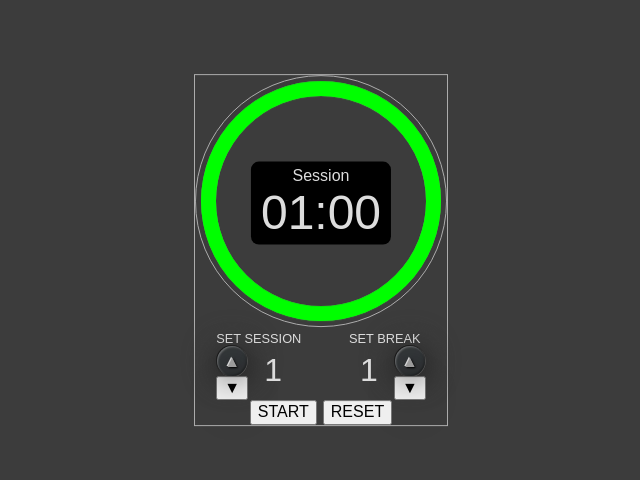
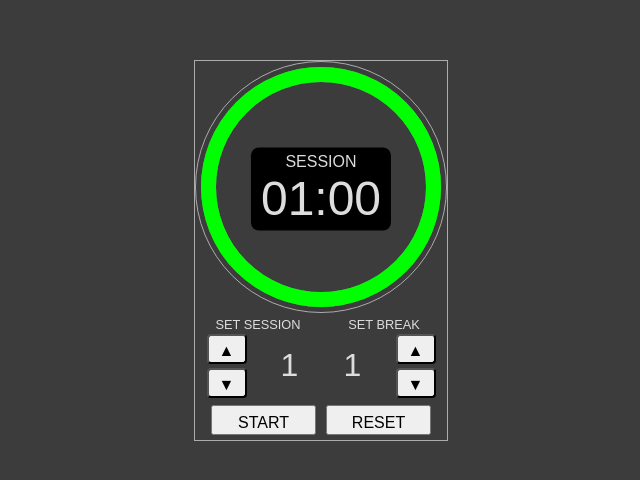
Before and after one commit to brimarq/fcc-pomodoro-clock, a React (Create React App) app: page / in a window 1280 px wide. Shown: the part 150-630 px from the top of the page, without its empty margins (319-959 px from the left). Built offline with nearby package versions, Linux system fonts and the light colour scheme.

Commit message:
more aesthetic adjustments

```diff
--- a/src/App.css
+++ b/src/App.css
@@ -1,13 +1,16 @@
 .App {
   text-align: center;
   height: 100vh;
-  display: grid;
-  grid-template-rows: 1fr auto 1fr;
+  /* display: grid; */
+  /* grid-template-rows: 1fr auto 1fr;
   grid-template-rows: auto 2fr auto;
   grid-template-areas:
     "hdr"
     "main"
-    "ftr";
+    "ftr"; */
+    display: flex;
+    flex-direction: column;
+    justify-content: space-between;
   color: #ddd;
 }
 
@@ -27,9 +30,13 @@
   /* display: grid;
   grid-template-columns: 1fr 300px 1fr;
   grid-template-areas: ". timer ."; */
-  position: relative;
+  /* position: relative; */
   /* align-items: space-around; */
   /* justify-content: center; */
+  display: flex;
+  flex-direction: row;
+  justify-content: center;
+  align-items: center;
 }
 
 .App-footer {
--- a/src/App.js
+++ b/src/App.js
@@ -8,9 +8,7 @@ class App extends Component {
     //const { isBreak, isRunning, timer, breakLength, sessionLength } = store.getState();
     return (
       <div className="App">
-        <header className="App-header">
-
-        </header>
+        <header className="App-header"></header>
         <main className="App-main">
           <Timer {...store.getState()} />
         </main>
--- a/src/Timer.css
+++ b/src/Timer.css
@@ -1,8 +1,9 @@
 #timer {
-  position: absolute;
+  /* position: absolute;
   top: 50%;
   left: 50%;
-  transform: translate(-50%, -50%);
+  transform: translate(-50%, -50%); */
+  /* margin: auto; */
   display: flex;
   flex-direction: column;
   border: 1px solid #acacac;
--- a/src/TimerControls.css
+++ b/src/TimerControls.css
@@ -1,3 +1,11 @@
+#timer-controls {
+  display: flex;
+  justify-content: center;
+}
+
 #timer-controls button {
-  margin: 0 3px;
+  margin: 5px;
+  height: 30px;
+  width: 105px;
+  line-height: 30px;
 }
--- a/src/TimerDisplay.css
+++ b/src/TimerDisplay.css
@@ -8,6 +8,10 @@
   padding: 5px 10px;
 }
 
+#timer-label {
+  text-transform: uppercase;
+}
+
 #time-left {
   font-size: 3em;
 }
--- a/src/TimerLength.css
+++ b/src/TimerLength.css
@@ -1,6 +1,7 @@
 #break-setting, #session-setting {
   display: flex;
   flex-direction: column;
+  width: 50%;
   /* border: 1px solid red; */
 }
 
@@ -8,6 +9,8 @@
   text-transform: uppercase;
   font-size: 0.8em;
 }
+
+
 
 .setting-container {
   display: flex;
@@ -21,21 +24,45 @@
 .setting-buttons {
   display: flex;
   flex-direction: column;
+  width: 50%;
+  align-items: center;
 }
 
 .setting-length {
-  width: 50px;
+  width: 50%;
   display: flex;
+  flex-direction: column;
   justify-content: center;
 }
 
 #break-length, #session-length {
   font-size: 2em;
-  line-height: 1.5;
+  /* margin: auto;
+  padding: 5% 10%; */
+  /* line-height: 1.5; */
   /* border: 1px solid red; */
 
 }
 
+.btn-setting-up,
+.btn-setting-down {
+  height: 30px;
+  width: 40px;
+  padding: 0;
+  line-height: 30px;
+  border-radius: 4px;
+  margin: 2px 0;
+}
+
+.btn-setting-up {
+
+}
+
+
+
+.btn-setting-down {
+
+}
 
 
 
--- a/src/TimerLength.js
+++ b/src/TimerLength.js
@@ -28,19 +28,13 @@ class TimerLength extends PureComponent {
         <div id={setting + "-label"}>{"set " + setting}</div>
         <div className="setting-container">
           <div className="setting-buttons">
-            <button id={setting + "-increment"} className="btn" type="button" disabled={isRunning} onClick={this.handleClick}>&#9650;</button>
-            <button id={setting + "-decrement"} type="button" disabled={isRunning} onClick={this.handleClick}>&#9660;</button>
+            <button id={setting + "-increment"} className="btn-setting-up" type="button" disabled={isRunning} onClick={this.handleClick}>&#9650;</button>
+            <button id={setting + "-decrement"} className="btn-setting-down" type="button" disabled={isRunning} onClick={this.handleClick}>&#9660;</button>
           </div>
           <div className="setting-length">
             <div id={setting + "-length"}>{length}</div>
           </div>
-
         </div>
-
-
-
-
-
       </div>
     );
   }
--- a/src/index.css
+++ b/src/index.css
@@ -1,112 +1,45 @@
+:root {
+  /* .rubber-pad colors */
+  --rubber-pad-color: hsla(0, 0%, 60%, 1);
+  --rubber-pad-background-color: hsla(205, 8%, 15%, 1);
+  --rubber-pad-text-shadow-color: hsla(0, 0%, 100%, 0.8);
+  --rubber-pad-active-color: hsla(0, 0%, 0%, 0.7);
+  --rubber-pad-active-text-shadow-color: hsla(0, 0%, 100%, 0.15);
+  --rubber-pad-edge-color-light: hsla(0, 0%, 100%, 0.3);
+  --rubber-pad-edge-color-dark: hsla(0, 0%, 0%, 0.5);
+  --rubber-pad-fill-color-light: hsla(0, 0%, 100%, 0.1);
+  --rubber-pad-fill-color-dark: hsla(0, 0%, 0%, 0.2);
+  --rubber-pad-drop-shadow-color: hsla(0, 0%, 0%, 1);
+  --rubber-pad-before-background-color: hsla(0, 0%, 10%, 1);
+  --rubber-pad-before-shadow-color-light: hsla(0, 0%, 100%, 0.1);
+  --rubber-pad-before-shadow-color-dark: hsla(0, 0%, 0%, 0.4);
+  --rubber-pad-before-edge-blur-color: hsla(0, 0%, 23%, 1);
+
+}
+
+
+
 body {
   margin: 0;
   padding: 0;
   font-family: Arial, Helvetica, sans-serif;
+  /* font-family: -apple-system, BlinkMacSystemFont, "Segoe UI", "Roboto", "Oxygen",
+    "Ubuntu", "Cantarell", "Fira Sans", "Droid Sans", "Helvetica Neue",
+    sans-serif; */
+  -webkit-font-smoothing: antialiased;
+  -moz-osx-font-smoothing: grayscale;
   background-color: #3C3C3C;
   color: #ddd;
+  /* height: 100%; */
 }
 
-/* button {
-  display: inline-block;
-  border: none;
-  padding: 1rem 2rem;
-  margin: 0;
-  text-decoration: none;
-  background: #0069ed;
-  color: #ffffff;
-  font-family: sans-serif;
-  font-size: 1rem;
-  line-height: 1;
-  cursor: pointer;
-  text-align: center;
-  transition: background 250ms ease-in-out, transform 150ms ease;
-  -webkit-appearance: none;
-  -moz-appearance: none;
-}
 
-button:hover,
-button:focus {
-  background: #0053ba;
-}
-
-button:focus {
-  outline: 1px solid #fff;
-  //outline-offset: -4px;
-}
-
-button:active {
-  transform: scale(0.99);
-} */
-
-/* button {
-  backface-visibility: hidden;
-  position: relative;
-  cursor: pointer;
-  display: inline-block;
-  white-space: nowrap;
-  background: linear-gradient(180deg,#f9f9f9 0%,#e0e0e0 100%);
-  border-radius: 100px;
-  border: 0.5px solid rgba(0,0,0,0.2);
-  border-width: 0.5px 0.5px 0.5px 0.5px;
-  padding: 4px 22px 5px 22px;
-  box-shadow: 0px 1px 1px rgba(0,0,0,0.6),0px 0px 5px #ffffff,0px 1px 0px 3px rgba(0%,0%,0%,0.2),inset 0px 1px 0px #ffffff;
-    color: #273;
-  font-size: 16px;
-  font-family: Helvetica Neue;
-  font-weight: 900;
-  font-style: normal
-} */
-
-
-
-/* button {
-  display: inline-block;
-  cursor: pointer;
-  border: none;
-  padding: 1rem 2rem;
-  padding: 0.4rem .5rem;
-  margin: 0;
-  text-decoration: none;
-  background: linear-gradient(180deg,hsl(0, 0%, 40%, 1) 0%,hsl(0, 0%, 30%, 1) 100%);
-  border: 0.5px solid rgba(255, 255, 255, 0.1);
-  border-radius: 100px;
-  box-shadow:
-    0px 1px 1px rgba(0,0,0,0.6),
-    0px 0px 5px #ffffff,
-    0px 1px 0px 3px rgba(0%,0%,0%,0.2),
-    inset 0px 1px 0px rgba(255, 255, 255, 0.5);
-  color: #ffffff;
-  font-family: sans-serif;
-  font-size: .8rem;
-  line-height: 1;
-  text-align: center;
-  transition: background 250ms ease-in-out, transform 150ms ease;
-  -webkit-appearance: none;
-  -moz-appearance: none;
-}
-
-button:hover,
-button:focus {
-  background: linear-gradient(180deg,hsl(0, 0%, 50%, 1) 0%,hsl(0, 0%, 40%, 1) 100%);
-}
-
-button:focus {
-  outline: 1px solid #fff;
-  outline-offset: -4px;
-  outline: none;
-}
-
-button:active {
-  transform: scale(0.99);
-} */
-
-
+/**** Button resets from normalize.css  ****/
+button {
   /**
     * 1. Change the font styles in all browsers.
     * 2. Remove the margin in Firefox and Safari.
   */
-
- button {
   font-family: inherit; /* 1 */
   font-size: 100%; /* 1 */
   line-height: 1.15; /* 1 */
@@ -140,6 +73,121 @@ button:active {
   outline-offset: -4px; */
   outline: none;
 }
+
+.rubber-pad {
+  /* --pixels-w: 140;
+  --pixels-h: 140; */
+  --rubber-pad-w: calc(1px * var(--pixels-w));
+  --rubber-pad-h: calc(1px * var(--pixels-h));
+  --rubber-pad-font-size: calc(1em * calc(var(--pixels-h) * .0357)); /* replaces 5em */
+
+
+
+  /* box-shadows */
+  --rubber-pad-box-shadow-default:
+    /* upper left edge shine */
+    inset calc(var(--rubber-pad-w) * 0.0072) calc(var(--rubber-pad-h) * 0.0072) calc(var(--rubber-pad-h) * 0.0143) var(--rubber-pad-edge-color-light),
+    /* upper fill light */
+    inset calc(var(--rubber-pad-w) * 0.0214) calc(var(--rubber-pad-h) * 0.1) calc(var(--rubber-pad-h) * 0.32) var(--rubber-pad-fill-color-light),
+    /* bottom edge shade */
+    inset calc(var(--rubber-pad-w) * -0.0072) calc(var(--rubber-pad-h) * -0.0072) calc(var(--rubber-pad-h) * 0.0143) var(--rubber-pad-edge-color-dark),
+    /* lower fill shade */
+    inset calc(var(--rubber-pad-w) * -0.0214) calc(var(--rubber-pad-h) * -0.1) calc(var(--rubber-pad-h) * 0.32) var(--rubber-pad-fill-color-dark),
+    /* drop shadow */
+    calc(var(--rubber-pad-w) * 0.0072) calc(var(--rubber-pad-h) * 0.036) calc(var(--rubber-pad-h) * 0.21) calc(var(--rubber-pad-h) * -0.029) var(--rubber-pad-drop-shadow-color);
+
+  --rubber-pad-box-shadow-before:
+    /* bottom edge shine */
+    inset calc(var(--rubber-pad-w) * -0.0072) calc(var(--rubber-pad-h) * -0.0072) calc(var(--rubber-pad-h) * 0.0143) var(--rubber-pad-edge-color-light),
+    /* lower fill light */
+    inset calc(var(--rubber-pad-w) * -0.036) calc(var(--rubber-pad-h) * -0.1) calc(var(--rubber-pad-h) * 0.286) var(--rubber-pad-fill-color-light),
+    /* top edge shade */
+    inset calc(var(--rubber-pad-w) * 0.0072) calc(var(--rubber-pad-h) * 0.0072) calc(var(--rubber-pad-h) * 0.0143) var(--rubber-pad-edge-color-dark),
+    /* upper fill shade */
+    inset calc(var(--rubber-pad-w) * 0.036) calc(var(--rubber-pad-h) * 0.1) calc(var(--rubber-pad-h) * 0.286) var(--rubber-pad-fill-color-dark),
+    /* upper outer shadow */
+    calc(var(--rubber-pad-w) * -0.0143) calc(var(--rubber-pad-h) * -0.286) calc(var(--rubber-pad-h) * 0.358) calc(var(--rubber-pad-h) * -0.143) var(--rubber-pad-before-shadow-color-light),
+    /* lower outer shadow */
+    calc(var(--rubber-pad-w) * 0.0143) calc(var(--rubber-pad-h) * 0.25) calc(var(--rubber-pad-h) * 0.358) calc(var(--rubber-pad-h) * -0.072) var(--rubber-pad-before-shadow-color-dark),
+    /* light blur around border */
+    0px 0px calc(var(--rubber-pad-h) * 0.179) calc(var(--rubber-pad-h) * 0.0573) var(--rubber-pad-before-edge-blur-color);
+
+  --rubber-pad-box-shadow-active:
+    /* upper left edge shine (same as default) */
+    inset calc(var(--rubber-pad-w) * 0.0072) calc(var(--rubber-pad-h) * 0.0072) calc(var(--rubber-pad-h) * 0.0143) var(--rubber-pad-edge-color-light),
+    /* upper fill shade ( xy offsets and blur same as default, color dark */
+    inset calc(var(--rubber-pad-w) * 0.0214) calc(var(--rubber-pad-h) * 0.1) calc(var(--rubber-pad-h) * 0.32) var(--rubber-pad-fill-color-dark),
+    /* bottom edge shade (same as default) */
+    inset calc(var(--rubber-pad-w) * -0.0072) calc(var(--rubber-pad-h) * -0.0072) calc(var(--rubber-pad-h) * 0.0143) var(--rubber-pad-edge-color-dark),
+    /* lower fill light ( xy offsets and blur same as default, color light */
+    inset calc(var(--rubber-pad-w) * -0.0214) calc(var(--rubber-pad-h) * -0.1) calc(var(--rubber-pad-h) * 0.32) var(--rubber-pad-fill-color-light),
+    /* drop shadow (same as default w/shorter blur radius) */
+    calc(var(--rubber-pad-w) * 0.0072) calc(var(--rubber-pad-h) * 0.036) calc(var(--rubber-pad-h) * 0.072) calc(var(--rubber-pad-h) * -0.029) var(--rubber-pad-drop-shadow-color);
+
+  position: relative;
+  cursor: pointer;
+  width: calc(1px * var(--pixels-w)); /* original width: 140px */
+  height: calc(1px * var(--pixels-h)); /* original height: 140px */
+  line-height: var(--rubber-pad-h); /* original line-height: 140px */
+  background: var(--rubber-pad-background-color);
+  margin: calc(var(--rubber-pad-h) * .5) calc(var(--rubber-pad-h) * .5);
+  border: none;
+  text-align: center;
+  border-radius: 999px;
+  color: var(--rubber-pad-color);
+  text-shadow: -1px -1px 0px var(--rubber-pad-text-shadow-color), 1px 1px 2px var(--rubber-pad-drop-shadow-color);
+  /* text-shadow: calc(var(--rubber-pad-w) * -0.0072) calc(var(--rubber-pad-h) * -0.0072) 0px rgba(255,255,255,0.8), calc(var(--rubber-pad-w) * 0.0072) calc(var(--rubber-pad-h) * 0.0072) calc(var(--rubber-pad-h) * 0.0143) rgba(0,0,0,1); */
+  /* font-size: 5em; */
+  font-size: var(--rubber-pad-font-size);
+  font-family: sans-serif;
+  box-shadow: var(--rubber-pad-box-shadow-default);
+  -webkit-transition: 0.1s ease-out;
+  -moz-transition:    0.1s ease-out;
+  -o-transition:      0.1s ease-out;
+  transition:         0.1s ease-out;
+  /* Disable selection of button text */
+  -webkit-user-select: none;
+  -moz-user-select: none;
+  -ms-user-select: none;
+  user-select: none;
+  /* box-sizing: border-box; */
+}
+
+/* .rubber-pad::before {
+  content: "";
+  background: var(--rubber-pad-before-background-color);
+  width: calc(var(--rubber-pad-w) + calc(var(--rubber-pad-h) * 0.21));
+  height: calc(var(--rubber-pad-h) + calc(var(--rubber-pad-h) * 0.21));
+  position: absolute;
+  top: calc(var(--rubber-pad-h) * -0.1);
+  left: calc(var(--rubber-pad-h) * -0.1);
+  z-index: -1;
+  border-radius: 999px;
+  box-shadow: var(--rubber-pad-box-shadow-before);
+} */
+
+.rubber-pad:active {
+  color: var(--rubber-pad-active-color);
+  text-shadow: 1px 1px 0px var(--rubber-pad-active-text-shadow-color);
+  box-shadow: var(--rubber-pad-box-shadow-active);
+}
+
+.rubber-pad-raised:before {
+  content: "";
+  background: var(--rubber-pad-before-background-color);
+  width: calc(var(--rubber-pad-w) + calc(var(--rubber-pad-h) * 0.21));
+  height: calc(var(--rubber-pad-h) + calc(var(--rubber-pad-h) * 0.21));
+  position: absolute;
+  top: calc(var(--rubber-pad-h) * -0.1);
+  left: calc(var(--rubber-pad-h) * -0.1);
+  z-index: -1;
+  border-radius: 999px;
+  box-shadow: var(--rubber-pad-box-shadow-before);
+  display: block;
+}
+
+
+
 
 .btn {
 position: relative;
```
Lines whose indentation alone changed are shown as unchanged.
